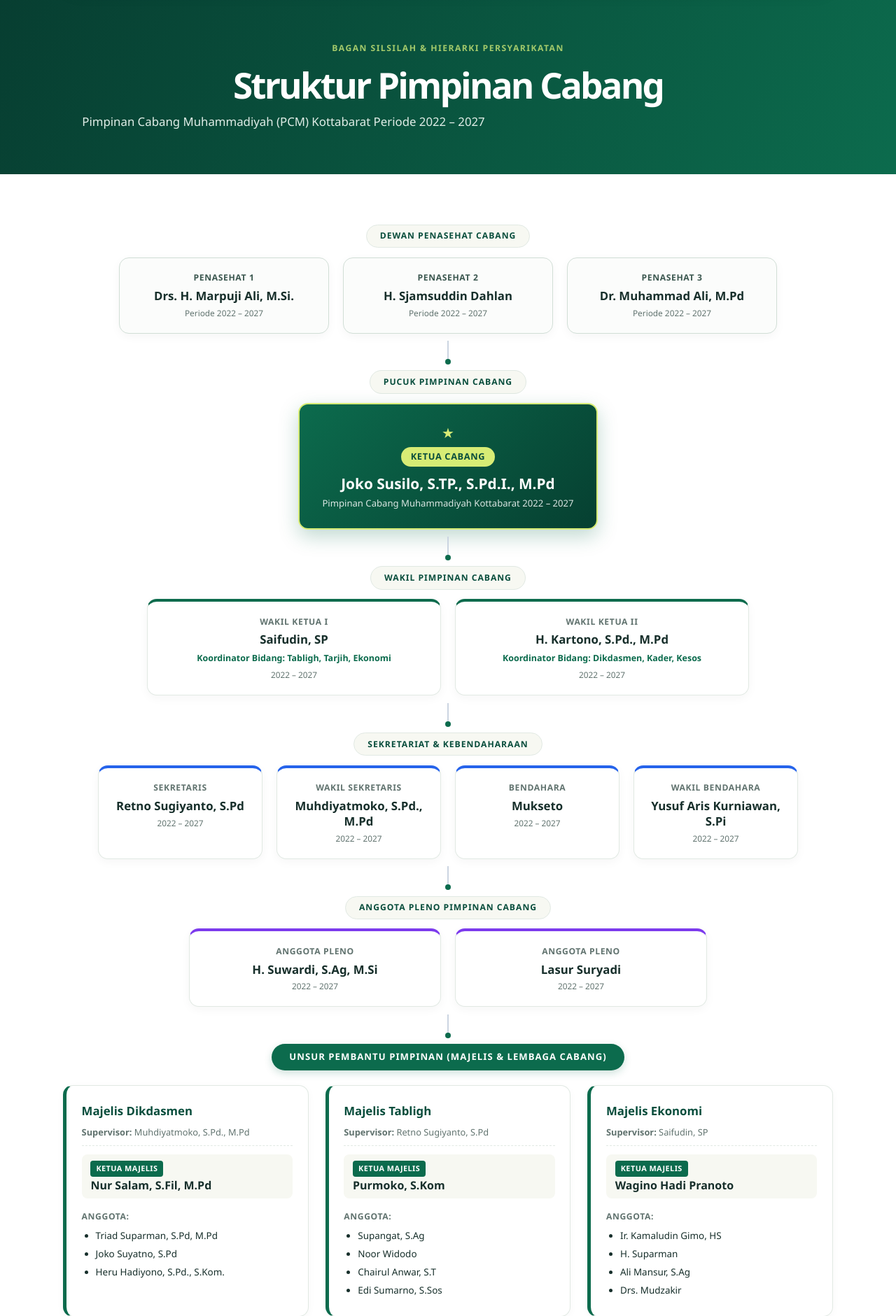
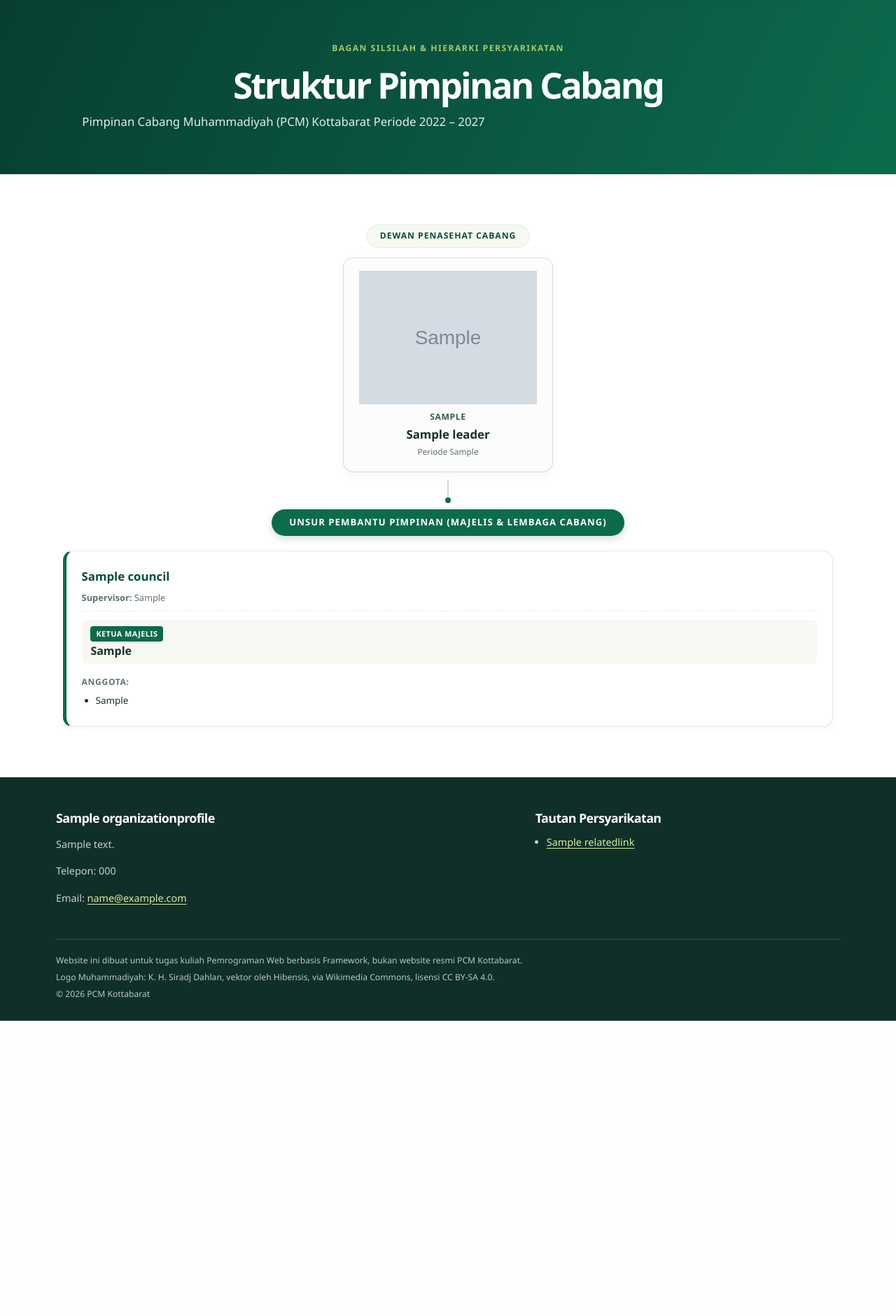
Before and after one commit to mgzalh/membagun-website-pcm-django-kelompok-k, a Django app: page /pimpinan/ in a window 1280 px wide. Shown: the part 104-1985 px from the top of the page at 70% size. After the commit the page ends 1563 px from the top, so only its background shows below. Run offline with Django 5.2, Linux system fonts and the light colour scheme; tables that the repository leaves empty hold one stand-in row (values such as "Sample post"); grey boxes marked "Sample" are stand-in pictures.

Commit message:
feat(leaders): mengintegrasikan silsilah pimpinan dan majelis secara dinamis via Django Admin

```diff
--- a/templates/website/leaders.html
+++ b/templates/website/leaders.html
@@ -15,228 +15,126 @@
   <div class="org-tree-wrapper">
 
     <!-- LEVEL 1: PENASEHAT -->
+    {% if advisors %}
     <div class="tree-level">
       <div class="tree-section-tag advisor-tag">Dewan Penasehat Cabang</div>
       <div class="tree-row advisor-row">
+        {% for leader in advisors %}
         <div class="tree-card advisor-card">
-          <div class="card-role">Penasehat 1</div>
-          <div class="card-name">Drs. H. Marpuji Ali, M.Si.</div>
-          <div class="card-period">Periode 2022 – 2027</div>
+          {% if leader.photo %}<img class="tree-avatar" src="{{ leader.photo.url }}" alt="{{ leader.name }}">{% endif %}
+          <div class="card-role">{{ leader.position }}</div>
+          <div class="card-name">{{ leader.name }}</div>
+          {% if leader.period %}<div class="card-period">Periode {{ leader.period }}</div>{% endif %}
         </div>
-        <div class="tree-card advisor-card">
-          <div class="card-role">Penasehat 2</div>
-          <div class="card-name">H. Sjamsuddin Dahlan</div>
-          <div class="card-period">Periode 2022 – 2027</div>
-        </div>
-        <div class="tree-card advisor-card">
-          <div class="card-role">Penasehat 3</div>
-          <div class="card-name">Dr. Muhammad Ali, M.Pd</div>
-          <div class="card-period">Periode 2022 – 2027</div>
-        </div>
+        {% endfor %}
       </div>
       <div class="tree-stem"></div>
     </div>
+    {% endif %}
 
     <!-- LEVEL 2: KETUA CABANG -->
+    {% if chiefs %}
     <div class="tree-level">
       <div class="tree-section-tag chief-tag">Pucuk Pimpinan Cabang</div>
       <div class="tree-row">
+        {% for leader in chiefs %}
         <div class="tree-card chief-card">
           <div class="chief-emblem" aria-hidden="true">★</div>
-          <div class="card-role chief-badge">Ketua Cabang</div>
-          <div class="card-name chief-name">Joko Susilo, S.TP., S.Pd.I., M.Pd</div>
-          <div class="card-period chief-period">Pimpinan Cabang Muhammadiyah Kottabarat 2022 – 2027</div>
+          {% if leader.photo %}<img class="tree-avatar-chief" src="{{ leader.photo.url }}" alt="{{ leader.name }}">{% endif %}
+          <div class="card-role chief-badge">{{ leader.position }}</div>
+          <div class="card-name chief-name">{{ leader.name }}</div>
+          <div class="card-period chief-period">Pimpinan Cabang Muhammadiyah Kottabarat {% if leader.period %}{{ leader.period }}{% endif %}</div>
         </div>
+        {% endfor %}
       </div>
       <div class="tree-stem"></div>
     </div>
+    {% endif %}
 
     <!-- LEVEL 3: WAKIL KETUA -->
+    {% if vices %}
     <div class="tree-level">
       <div class="tree-section-tag">Wakil Pimpinan Cabang</div>
       <div class="tree-row branch-row">
+        {% for leader in vices %}
         <div class="tree-card vice-card">
-          <div class="card-role">Wakil Ketua I</div>
-          <div class="card-name">Saifudin, SP</div>
-          <div class="card-scope">Koordinator Bidang: Tabligh, Tarjih, Ekonomi</div>
-          <div class="card-period">2022 – 2027</div>
+          {% if leader.photo %}<img class="tree-avatar" src="{{ leader.photo.url }}" alt="{{ leader.name }}">{% endif %}
+          <div class="card-role">{{ leader.position }}</div>
+          <div class="card-name">{{ leader.name }}</div>
+          {% if leader.scope %}<div class="card-scope">{{ leader.scope }}</div>{% endif %}
+          {% if leader.period %}<div class="card-period">{{ leader.period }}</div>{% endif %}
         </div>
-        <div class="tree-card vice-card">
-          <div class="card-role">Wakil Ketua II</div>
-          <div class="card-name">H. Kartono, S.Pd., M.Pd</div>
-          <div class="card-scope">Koordinator Bidang: Dikdasmen, Kader, Kesos</div>
-          <div class="card-period">2022 – 2027</div>
-        </div>
+        {% endfor %}
       </div>
       <div class="tree-stem"></div>
     </div>
+    {% endif %}
 
     <!-- LEVEL 4: SEKRETARIAT & KEBENDAHARAAN -->
+    {% if officers %}
     <div class="tree-level">
       <div class="tree-section-tag">Sekretariat & Kebendaharaan</div>
       <div class="tree-row branch-row quad-row">
+        {% for leader in officers %}
         <div class="tree-card officer-card">
-          <div class="card-role">Sekretaris</div>
-          <div class="card-name">Retno Sugiyanto, S.Pd</div>
-          <div class="card-period">2022 – 2027</div>
+          {% if leader.photo %}<img class="tree-avatar" src="{{ leader.photo.url }}" alt="{{ leader.name }}">{% endif %}
+          <div class="card-role">{{ leader.position }}</div>
+          <div class="card-name">{{ leader.name }}</div>
+          {% if leader.scope %}<div class="card-scope">{{ leader.scope }}</div>{% endif %}
+          {% if leader.period %}<div class="card-period">{{ leader.period }}</div>{% endif %}
         </div>
-        <div class="tree-card officer-card">
-          <div class="card-role">Wakil Sekretaris</div>
-          <div class="card-name">Muhdiyatmoko, S.Pd., M.Pd</div>
-          <div class="card-period">2022 – 2027</div>
-        </div>
-        <div class="tree-card officer-card">
-          <div class="card-role">Bendahara</div>
-          <div class="card-name">Mukseto</div>
-          <div class="card-period">2022 – 2027</div>
-        </div>
-        <div class="tree-card officer-card">
-          <div class="card-role">Wakil Bendahara</div>
-          <div class="card-name">Yusuf Aris Kurniawan, S.Pi</div>
-          <div class="card-period">2022 – 2027</div>
-        </div>
+        {% endfor %}
       </div>
       <div class="tree-stem"></div>
     </div>
+    {% endif %}
 
     <!-- LEVEL 5: ANGGOTA PLENO -->
+    {% if plenos %}
     <div class="tree-level">
       <div class="tree-section-tag">Anggota Pleno Pimpinan Cabang</div>
       <div class="tree-row branch-row duo-row">
+        {% for leader in plenos %}
         <div class="tree-card member-card">
-          <div class="card-role">Anggota Pleno</div>
-          <div class="card-name">H. Suwardi, S.Ag, M.Si</div>
-          <div class="card-period">2022 – 2027</div>
+          {% if leader.photo %}<img class="tree-avatar" src="{{ leader.photo.url }}" alt="{{ leader.name }}">{% endif %}
+          <div class="card-role">{{ leader.position }}</div>
+          <div class="card-name">{{ leader.name }}</div>
+          {% if leader.period %}<div class="card-period">{{ leader.period }}</div>{% endif %}
         </div>
-        <div class="tree-card member-card">
-          <div class="card-role">Anggota Pleno</div>
-          <div class="card-name">Lasur Suryadi</div>
-          <div class="card-period">2022 – 2027</div>
-        </div>
+        {% endfor %}
       </div>
       <div class="tree-stem"></div>
     </div>
+    {% endif %}
 
-    <!-- LEVEL 6: UNSUR PEMBANTU PIMPINAN (MAJELIS-MAJELIS) -->
+    <!-- LEVEL 6: MAJELIS & LEMBAGA -->
+    {% if councils %}
     <div class="tree-level full-width">
       <div class="tree-section-tag majelis-header-tag">Unsur Pembantu Pimpinan (Majelis & Lembaga Cabang)</div>
       <div class="majelis-grid">
-
-        <!-- Majelis Dikdasmen -->
+        {% for council in councils %}
         <div class="majelis-box">
-          <div class="majelis-badge">Majelis Dikdasmen</div>
-          <div class="majelis-spv"><strong>Supervisor:</strong> Muhdiyatmoko, S.Pd., M.Pd</div>
+          <div class="majelis-badge">{{ council.name }}</div>
+          {% if council.supervisor %}<div class="majelis-spv"><strong>Supervisor:</strong> {{ council.supervisor }}</div>{% endif %}
           <div class="majelis-lead">
             <span class="role-pill">Ketua Majelis</span>
-            <strong>Nur Salam, S.Fil, M.Pd</strong>
+            <strong>{{ council.chairperson }}</strong>
           </div>
+          {% if council.member_list %}
           <div class="majelis-members">
             <span class="members-label">Anggota:</span>
             <ul>
-              <li>Triad Suparman, S.Pd, M.Pd</li>
-              <li>Joko Suyatno, S.Pd</li>
-              <li>Heru Hadiyono, S.Pd., S.Kom.</li>
+              {% for member in council.member_list %}
+              <li>{{ member }}</li>
+              {% endfor %}
             </ul>
           </div>
+          {% endif %}
         </div>
-
-        <!-- Majelis Tabligh -->
-        <div class="majelis-box">
-          <div class="majelis-badge">Majelis Tabligh</div>
-          <div class="majelis-spv"><strong>Supervisor:</strong> Retno Sugiyanto, S.Pd</div>
-          <div class="majelis-lead">
-            <span class="role-pill">Ketua Majelis</span>
-            <strong>Purmoko, S.Kom</strong>
-          </div>
-          <div class="majelis-members">
-            <span class="members-label">Anggota:</span>
-            <ul>
-              <li>Supangat, S.Ag</li>
-              <li>Noor Widodo</li>
-              <li>Chairul Anwar, S.T</li>
-              <li>Edi Sumarno, S.Sos</li>
-            </ul>
-          </div>
-        </div>
-
-        <!-- Majelis Ekonomi -->
-        <div class="majelis-box">
-          <div class="majelis-badge">Majelis Ekonomi</div>
-          <div class="majelis-spv"><strong>Supervisor:</strong> Saifudin, SP</div>
-          <div class="majelis-lead">
-            <span class="role-pill">Ketua Majelis</span>
-            <strong>Wagino Hadi Pranoto</strong>
-          </div>
-          <div class="majelis-members">
-            <span class="members-label">Anggota:</span>
-            <ul>
-              <li>Ir. Kamaludin Gimo, HS</li>
-              <li>H. Suparman</li>
-              <li>Ali Mansur, S.Ag</li>
-              <li>Drs. Mudzakir</li>
-            </ul>
-          </div>
-        </div>
-
-        <!-- Majelis Wakaf -->
-        <div class="majelis-box">
-          <div class="majelis-badge">Majelis Wakaf</div>
-          <div class="majelis-spv"><strong>Supervisor:</strong> H. Suwardi, S.Ag, M.Si</div>
-          <div class="majelis-lead">
-            <span class="role-pill">Ketua Majelis</span>
-            <strong>Lasur Suryadi</strong>
-          </div>
-          <div class="majelis-members">
-            <span class="members-label">Anggota:</span>
-            <ul>
-              <li>Sunarwo, Bc.Hk</li>
-              <li>H. Ma'ruf Jagaf, S.H</li>
-              <li>Kambali</li>
-              <li>Ir. Suryo Agung</li>
-            </ul>
-          </div>
-        </div>
-
-        <!-- Majelis Kader -->
-        <div class="majelis-box">
-          <div class="majelis-badge">Majelis Kader</div>
-          <div class="majelis-spv"><strong>Supervisor:</strong> H. Kartono, M.Pd</div>
-          <div class="majelis-lead">
-            <span class="role-pill">Ketua Majelis</span>
-            <strong>Hendro Susilo, S.Pd</strong>
-          </div>
-          <div class="majelis-members">
-            <span class="members-label">Anggota:</span>
-            <ul>
-              <li>Endri Susanto, S.E</li>
-              <li>Suyanto, SH., MH.</li>
-              <li>Triyono</li>
-              <li>Rachmad Eka Saputra</li>
-              <li>Syahrudi</li>
-            </ul>
-          </div>
-        </div>
-
-        <!-- Majelis Kesos & LAZISMU -->
-        <div class="majelis-box">
-          <div class="majelis-badge">Majelis Kesejahteraan Sosial & LAZISMU</div>
-          <div class="majelis-spv"><strong>Supervisor:</strong> Yusuf Aris Kurniawan, S.Pi</div>
-          <div class="majelis-lead">
-            <span class="role-pill">Ketua Majelis</span>
-            <strong>H. Kusnan, S.Pd</strong>
-          </div>
-          <div class="majelis-members">
-            <span class="members-label">Anggota:</span>
-            <ul>
-              <li>H. Suparno, S.T, M.T</li>
-              <li>Budi Saptono</li>
-              <li>Suyatno</li>
-            </ul>
-          </div>
-        </div>
-
+        {% endfor %}
       </div>
     </div>
+    {% endif %}
 
   </div>
 </section>
--- a/website/views.py
+++ b/website/views.py
@@ -8,6 +8,7 @@ from .models import (
     Article,
     Branch,
     Charity,
+    Council,
     Document,
     Event,
     Leader,
@@ -32,7 +33,16 @@ def profile(request):
 
 
 def leaders(request):
-    return render(request, "website/leaders.html", {"leaders": Leader.objects.all()})
+    all_leaders = Leader.objects.all()
+    context = {
+        "advisors": all_leaders.filter(tier=Leader.Tier.ADVISOR),
+        "chiefs": all_leaders.filter(tier=Leader.Tier.CHIEF),
+        "vices": all_leaders.filter(tier=Leader.Tier.VICE),
+        "officers": all_leaders.filter(tier=Leader.Tier.OFFICER),
+        "plenos": all_leaders.filter(tier=Leader.Tier.PLENO),
+        "councils": Council.objects.all(),
+    }
+    return render(request, "website/leaders.html", context)
 
 
 def branches(request):
```
Also changed, not shown: website/admin.py (+34 -4 lines), website/models.py (+50 -6 lines), website/migrations/0002_council_leader_scope_leader_tier_and_more.py (added).
